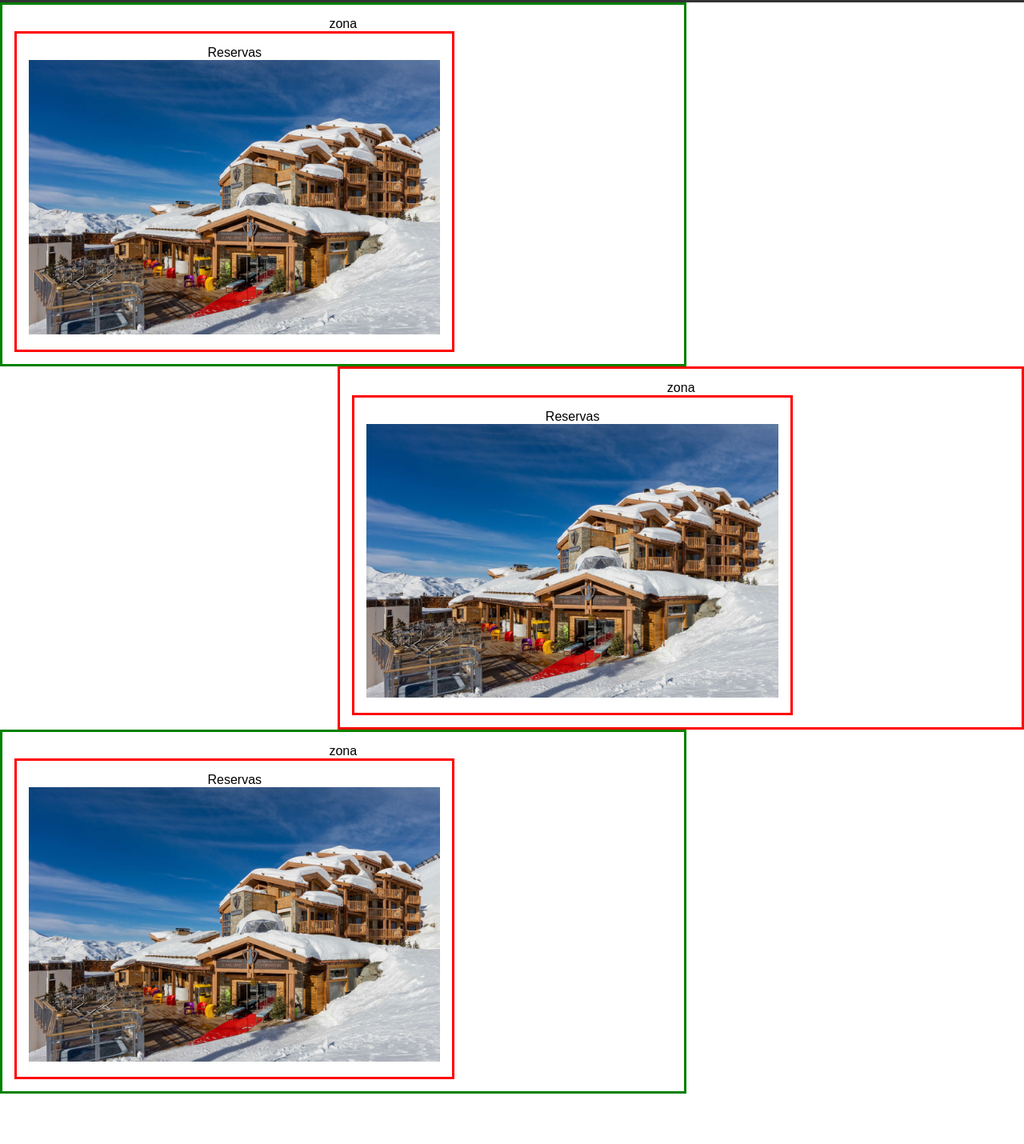
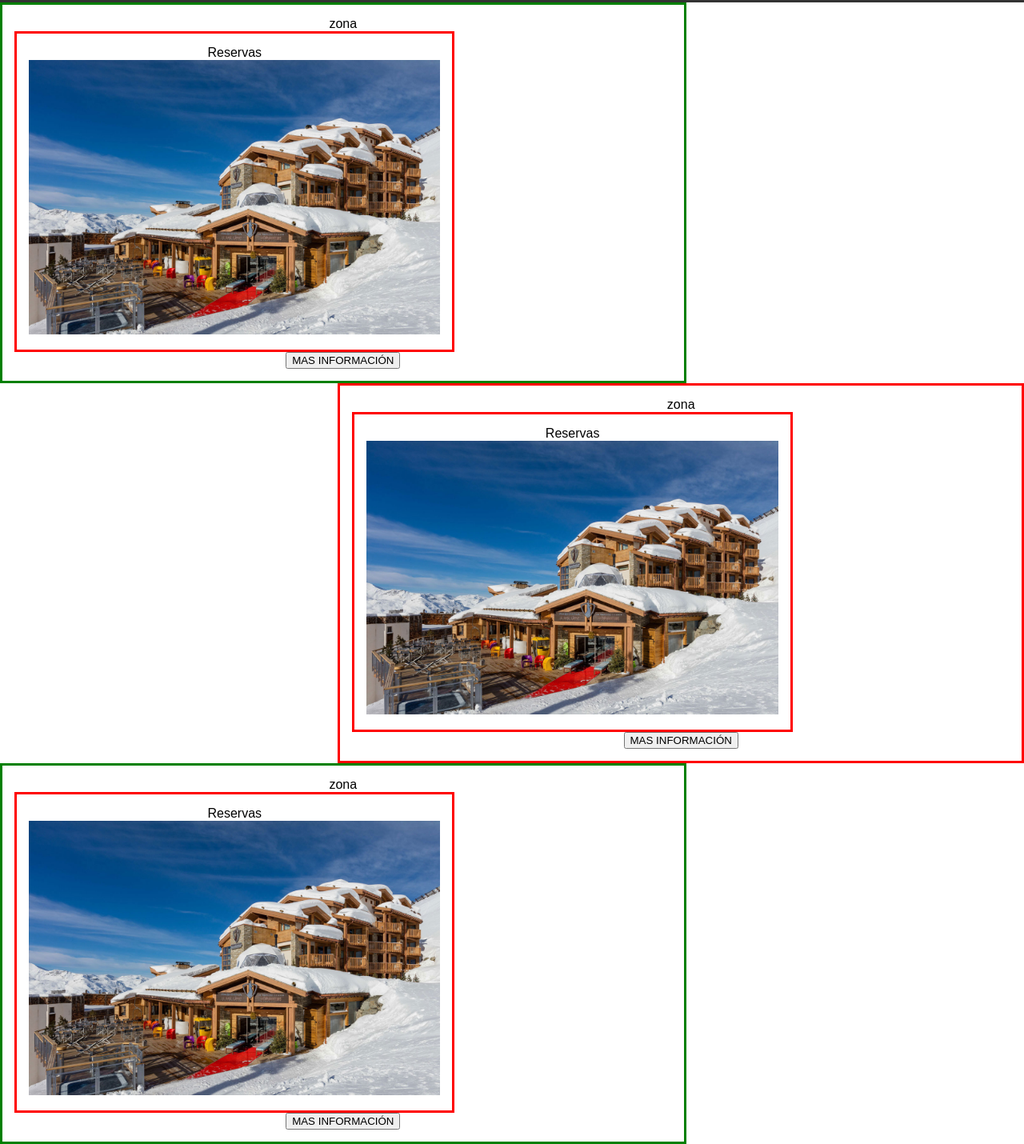
Before and after one commit to SiiiMoon/SiiiMoon.github.io, a plain HTML site: page index.html in a window 1280 px wide. Shown: the part 118-1548 px from the top of the page at 80% size. Before the commit the page ends 1485 px from the top, so only its background shows below. Drawn offline with Linux system fonts and the light colour scheme.

Commit message:
botones añadidos index

```diff
--- a/index.html
+++ b/index.html
@@ -27,6 +27,8 @@
             Reservas
             <img src="imgs/hotel_esqui.jpg" alt="hotel_esqui" >
         </div>
+        <a href="Reservas.html"><button>MAS INFORMACIÓN</button></a>
+
     </div>
 
     <div class="estaciones">
@@ -35,6 +37,7 @@
             Reservas
             <img src="imgs/hotel_esqui.jpg" alt="hotel_esqui" >
         </div>
+        <a href="Estaciones.html"><button>MAS INFORMACIÓN</button></a>
     </div>
 
     <div class="block">
@@ -43,7 +46,7 @@
             Reservas
             <img src="imgs/hotel_esqui.jpg" alt="hotel_esqui" >
         </div>
-
+        <a href="Contacto.html"><button>MAS INFORMACIÓN</button></a>
     </div>
 
 
```
